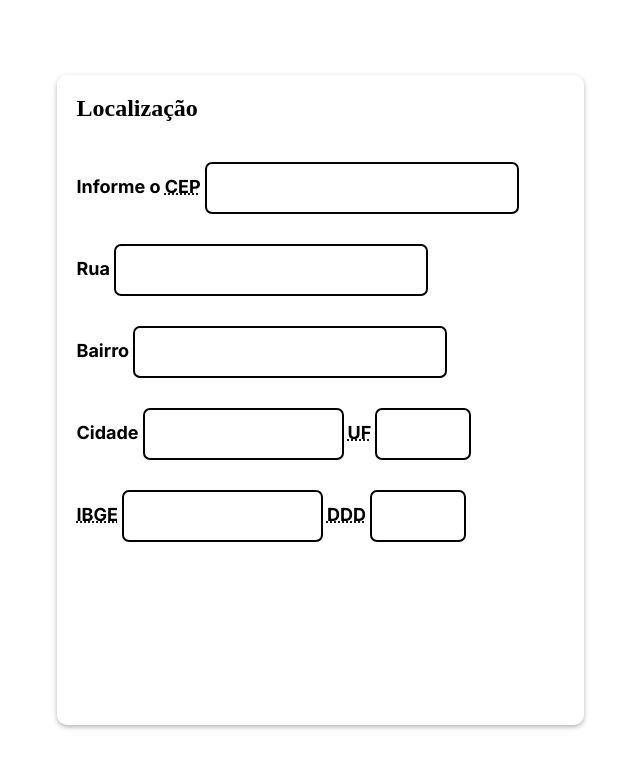
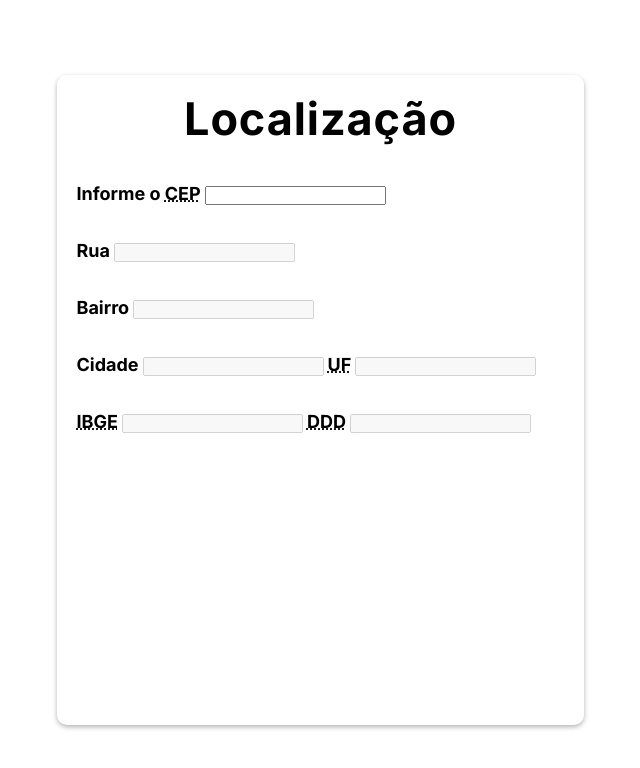
Before and after one commit to allyjandrey/formulario-de-CEP, a plain HTML site: page index.html in a window 1280 px wide. Shown: the whole page, without its empty margins (320-960 px from the left). Drawn offline with Linux system fonts and the light colour scheme.

Commit message:
Corrigindo erros

```diff
--- a/index.html
+++ b/index.html
@@ -15,36 +15,36 @@
         <form id="formulario" class="formulario">
             <div class="conteudo-formulario">
                 <label for="cep">Informe o <abbr title="Código de Endereçamento Postal">CEP</abbr></label>
-                <input class="organizar-input" type="number" id="cep" required />
+                <input type="number" id="cep" required />
                 <small>mensagem de erro</small>
             </div>
             <div class="conteudo-formulario">
             <label for="rua">Rua</label>
-            <input class="organizar-input" type="text" id="rua" disabled />
+            <input type="text" id="rua" disabled />
         </div>
         <div class="conteudo-formulario">
             <label for="bairro">Bairro</label>
-            <input class="organizar-input" type="text" id="bairro" disabled />
+            <input type="text" id="bairro" disabled />
         </div>
         <div class="conteudo-formulario">
             <label for="cidade">Cidade</label>
-            <input class="organizar-input2" type="text" id="cidade" disabled />
+            <input type="text" id="cidade" disabled />
 
             <label for="uf">
                 <abbr title="Unidade Federativa">UF</abbr>
             </label>
-            <input class="organizar-input3" type="text" id="uf" disabled />
+            <input type="text" id="uf" disabled />
         </div>
         <div class="conteudo-formulario">
             <label for="ibge">
                 <abbr title="Instituto Brasileiro de Geografia e Estatística">IBGE</abbr>
             </label>
-            <input class="organizar-input2" type="number" id="ibge" disabled/>
+            <input type="number" id="ibge" disabled/>
 
             <label for="ddd">
                 <abbr title="Discagem Direta a Distância">DDD</abbr>
             </label>
-            <input class="organizar-input3" type="number" id="ddd" disabled />
+            <input type="number" id="ddd" disabled />
         </div>
         </form>
     </div>
--- a/style.css
+++ b/style.css
@@ -28,6 +28,17 @@ body {
 .header {
     background-color: #FFFFFF;
     padding: 20px;
+
+    font-family: 'Inter';
+    font-style: normal;
+    font-weight: 700;
+    font-size: 30px;
+    line-height: 48px;
+    text-align: center;
+    letter-spacing: 0.03em;
+    text-indent: 1px;
+
+    color: #000000;
 }
 
 .formulario {
@@ -50,43 +61,6 @@ body {
     font-weight: 700;
     font-size: 18px;
     line-height: 22px;
-}
-
-.organizar-input {
-    width: 314px;
-    height: 52px;
-    border: 2px solid #000000;
-    border-radius: 7px;
-
-    background-color: #ffffff;
-
-    font-size: 14px;
-    padding: 10px;
-}
-
-.organizar-input2 {
-    width: 201px;
-    height: 52px;
-    border: 2px solid #000000;
-    border-radius: 7px;
-
-
-    background-color: #ffffff;
-
-    font-size: 14px;
-    padding: 10px;
-}
-
-.organizar-input3 {
-    width: 96px;
-    height: 52px;
-    border: 2px solid #000000;
-    border-radius: 7px;
-
-    background-color: #ffffff;
-
-    font-size: 14px;
-    padding: 10px;
 }
 
 .conteudo-formulario small {
```
